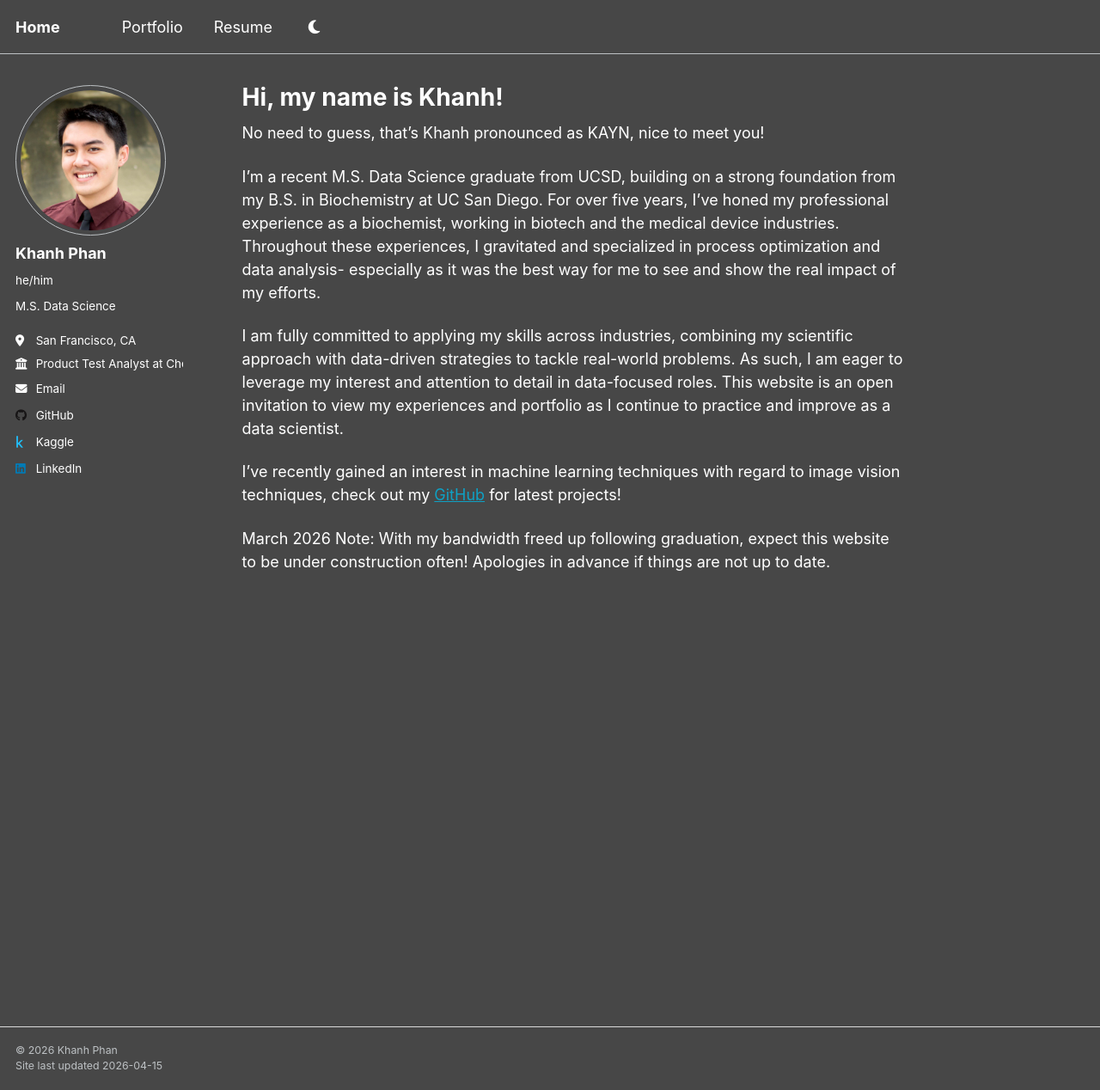
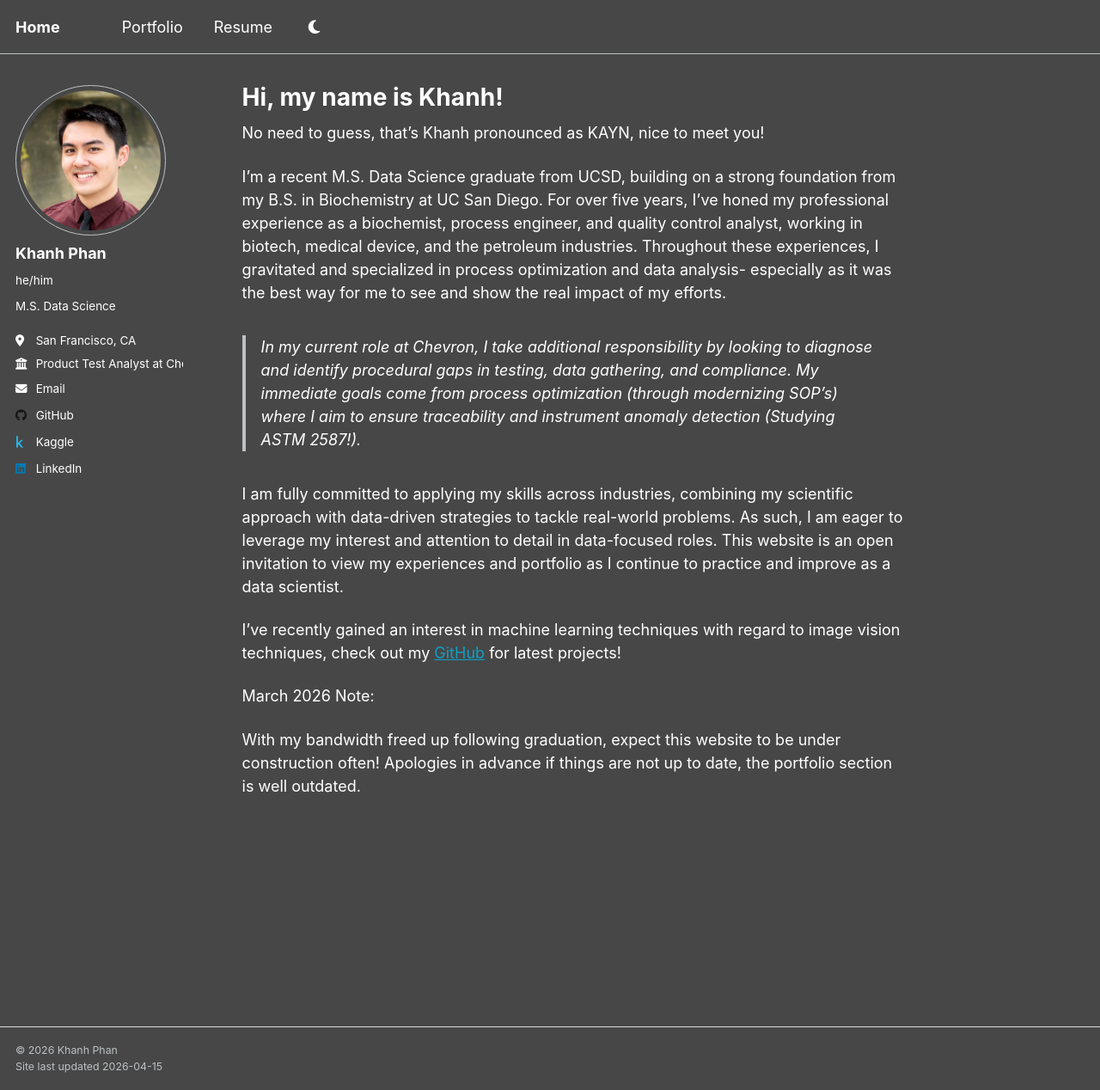
Before and after one commit to k-phantastic/k-phantastic.github.io, a Jekyll site: the page built from _pages/about.md, in a window 1280 px wide and 1268 px high. Shown: the whole window at 86% size. Built offline with Jekyll 4.4.1, drawn with Linux system fonts in a browser that asks for light colours.

Commit message:
Updated about

```diff
--- a/_pages/about.md
+++ b/_pages/about.md
@@ -9,10 +9,14 @@ redirect_from:
 
 No need to guess, that's Khanh pronounced as KAYN, nice to meet you!
 
-I’m a recent M.S. Data Science graduate from UCSD, building on a strong foundation from my B.S. in Biochemistry at UC San Diego. For over five years, I've honed my professional experience as a biochemist, working in biotech and the medical device industries. Throughout these experiences, I gravitated and specialized in process optimization and data analysis- especially as it was the best way for me to see and show the real impact of my efforts.
+I’m a recent M.S. Data Science graduate from UCSD, building on a strong foundation from my B.S. in Biochemistry at UC San Diego. For over five years, I've honed my professional experience as a biochemist, process engineer, and quality control analyst, working in biotech, medical device, and the petroleum industries. Throughout these experiences, I gravitated and specialized in process optimization and data analysis- especially as it was the best way for me to see and show the real impact of my efforts.
+> In my current role at Chevron, I take additional responsibility by looking to diagnose and identify procedural gaps in testing, data gathering, and compliance. My immediate goals come from process optimization (through modernizing SOP's) where I aim to ensure traceability and instrument anomaly detection (Studying ASTM 2587!).
 
 I am fully committed to applying my skills across industries, combining my scientific approach with data-driven strategies to tackle real-world problems. As such, I am eager to leverage my interest and attention to detail in data-focused roles. This website is an open invitation to view my experiences and portfolio as I continue to practice and improve as a data scientist.
 
 I've recently gained an interest in machine learning techniques with regard to image vision techniques, check out my [GitHub](https://github.com/k-phantastic) for latest projects!
 
-March 2026 Note: With my bandwidth freed up following graduation, expect this website to be under construction often! Apologies in advance if things are not up to date.
+
+March 2026 Note:
+
+With my bandwidth freed up following graduation, expect this website to be under construction often! Apologies in advance if things are not up to date, the portfolio section is well outdated.
```
